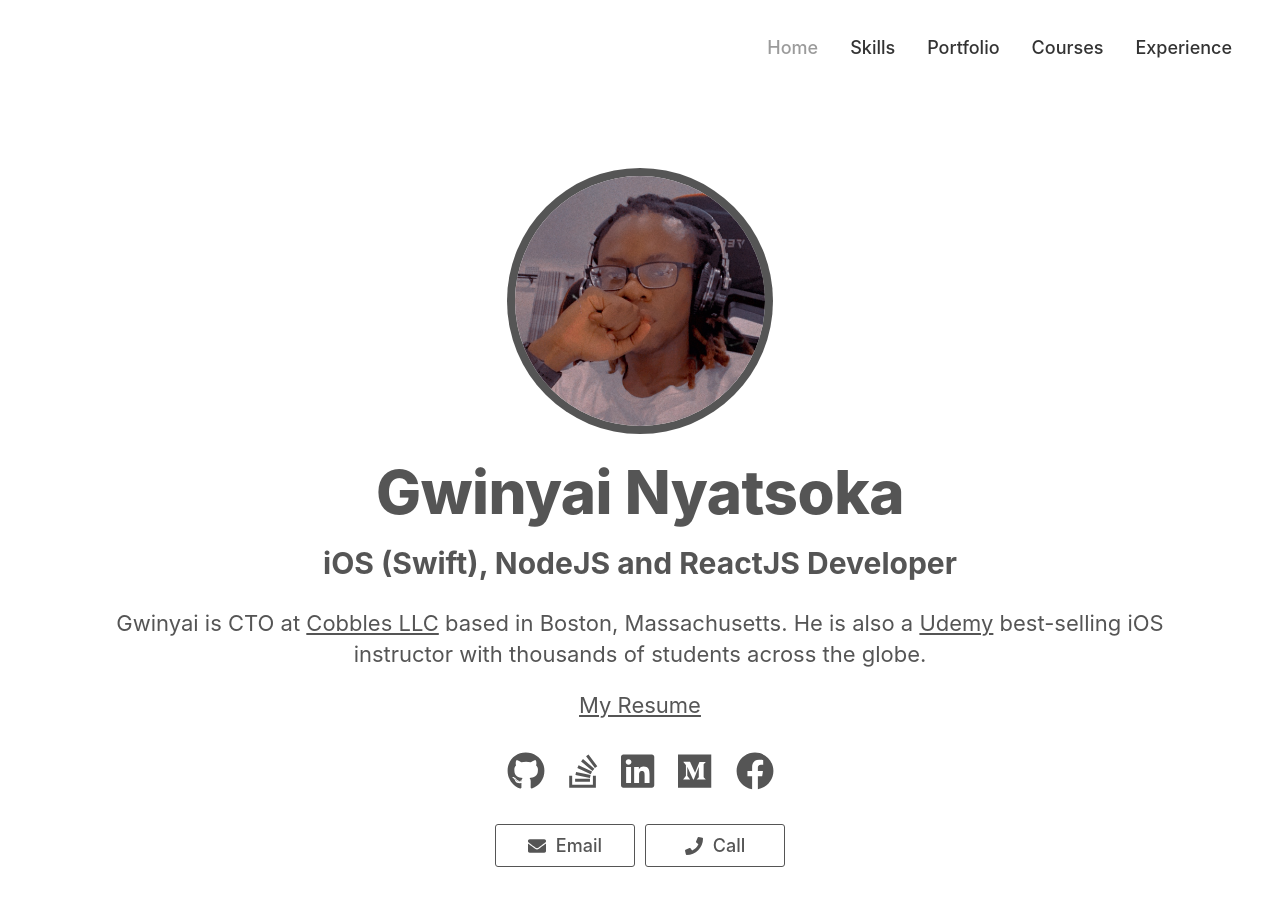
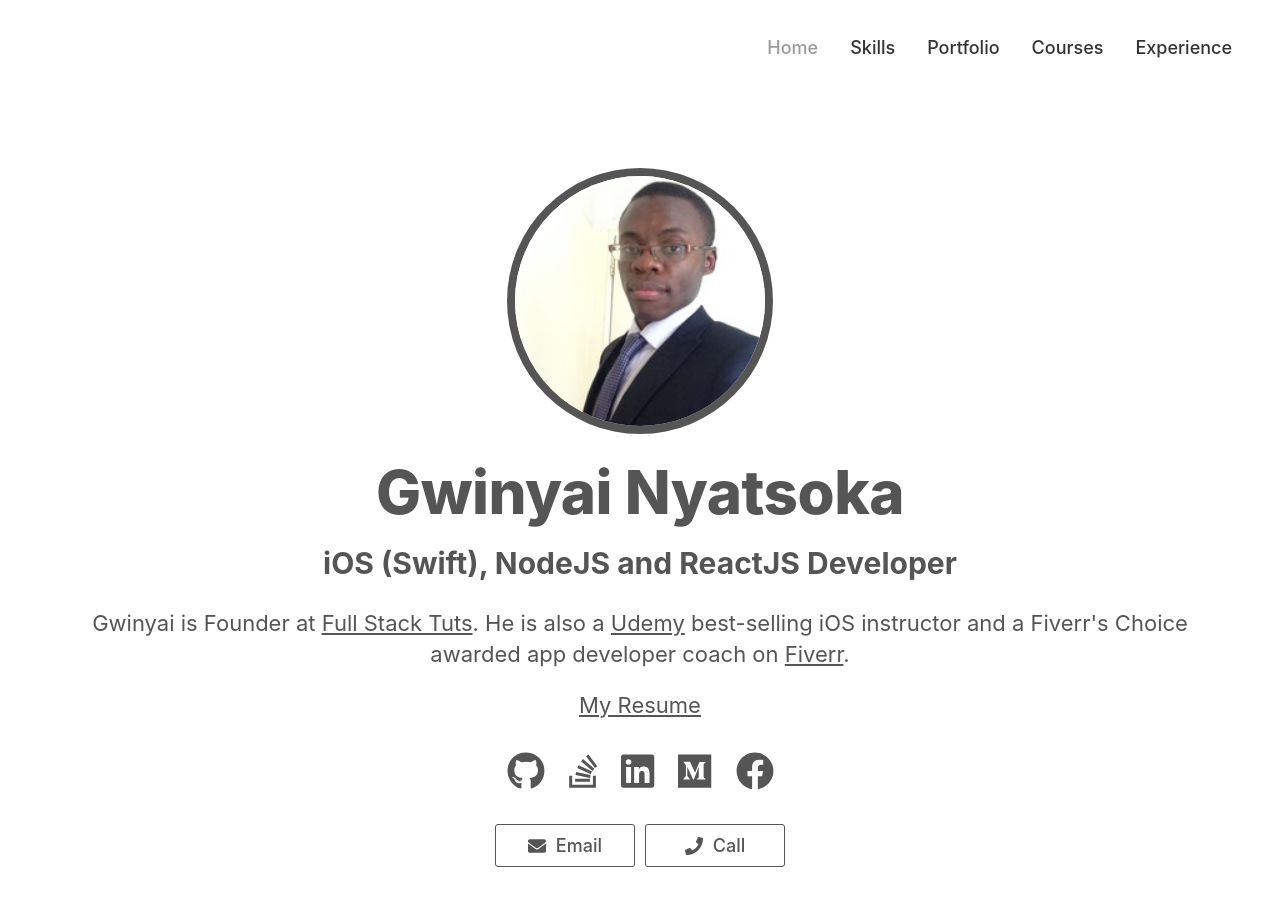
Before and after one commit to Gwinyai/gwinyai-web, a React (Create React App) app: page / in a window 1280 px wide. Shown: the top 906 px of the page. Built offline with nearby package versions, Linux system fonts and the light colour scheme.

Commit message:
Updated profile pic

```diff
--- a/src/components/HomePage.js
+++ b/src/components/HomePage.js
@@ -7,7 +7,7 @@ import {
   faStackOverflow,
 } from "@fortawesome/free-brands-svg-icons";
 import { faEnvelope, faPhone } from "@fortawesome/free-solid-svg-icons";
-import profilePic from "../images/profile.png";
+import profilePic from "../images/gwi.jpeg";
 
 export default function HomePage() {
   const handleCallAction = () => {
@@ -31,13 +31,13 @@ export default function HomePage() {
               iOS (Swift), NodeJS and ReactJS Developer
             </h2>
             <p className="detail">
-              Gwinyai is CTO at <a href="https://cobbl.es">Cobbles LLC</a> based
-              in Boston, Massachusetts. He is also a{" "}
-              <a href="https://www.fingaz.co.zw/course-created-by-a-zimbabwean-course-attains-best-seller-status-on-udemy/">
-                Udemy
-              </a>{" "}
-              best-selling iOS instructor with thousands of students across the
-              globe.
+              Gwinyai is Founder at{" "}
+              <a href="https://fullstacktuts.com">Full Stack Tuts</a>. He is
+              also a{" "}
+              <a href="https://www.udemy.com/user/gwinyai-nyatsoka/">Udemy</a>{" "}
+              best-selling iOS instructor and a Fiverr's Choice awarded app
+              developer coach on{" "}
+              <a href="https://www.fiverr.com/gwinyai1312">Fiverr</a>.
             </p>
             <p className="detail">
               <a href="https://drive.google.com/file/d/12xzQPJZxbyHB01HgOzfqhjY_5h7QrDwo/view?usp=sharing">
```
Also changed, not shown: src/images/gwi.jpeg (added).
